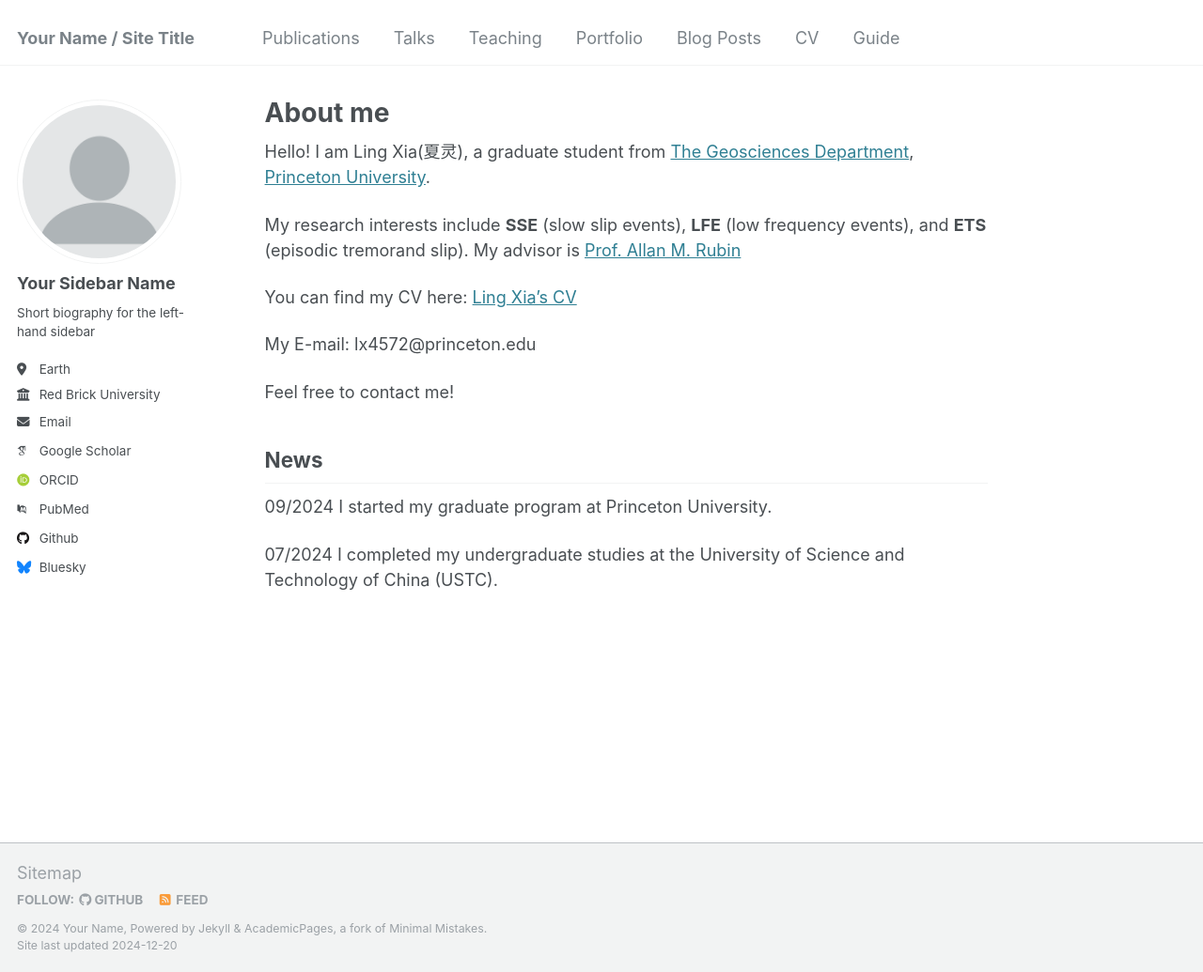
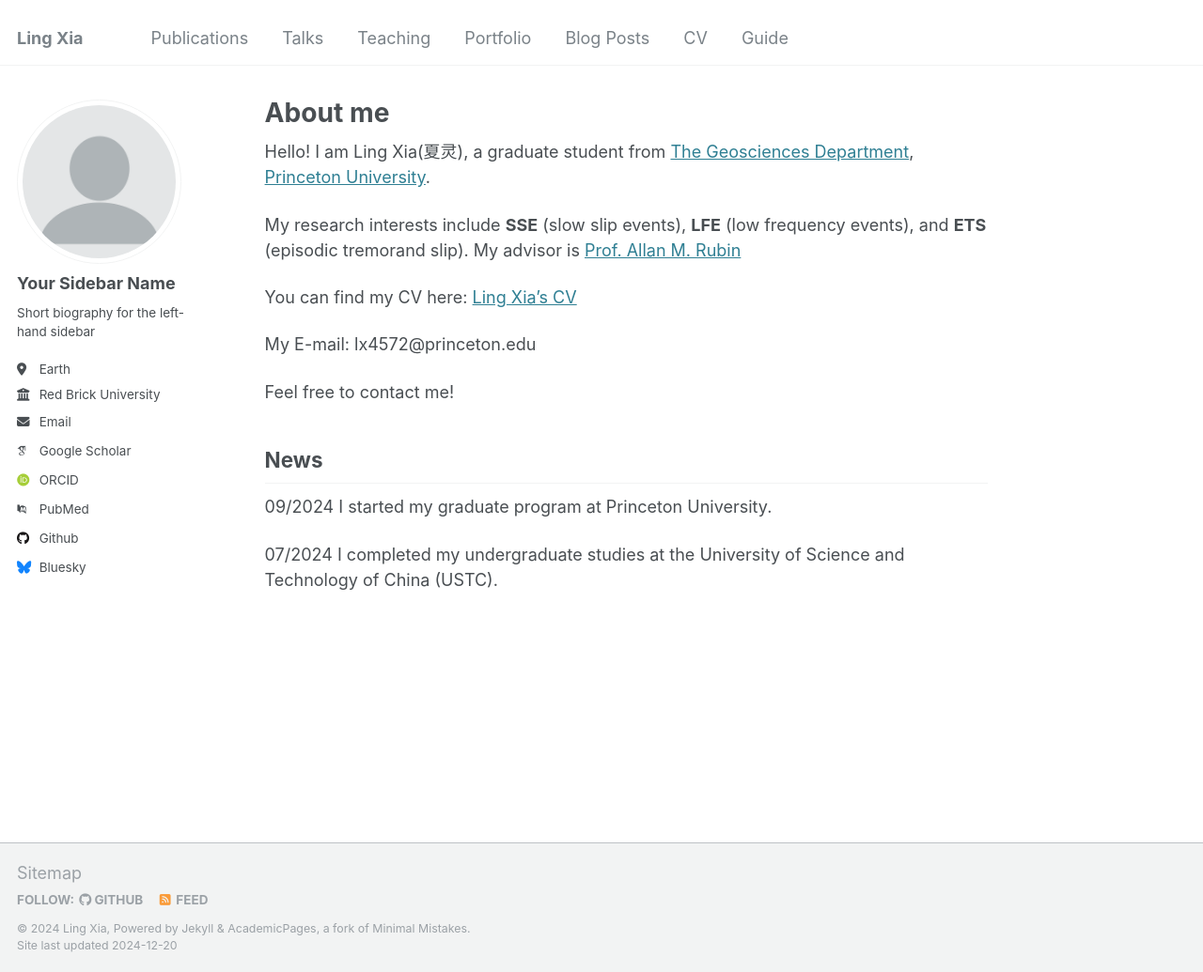
Before and after one commit to xialing2003/xialing2003.github.io, a Jekyll site: the page built from _pages/about.md, in a window 1280 px wide and 1035 px high. Shown: the whole window at 94% size. Built offline with Jekyll 4.4.1, drawn with Linux system fonts in a browser that asks for light colours; some web fonts are replaced.

Commit message:
Update _config.yml

```diff
--- a/_config.yml
+++ b/_config.yml
@@ -8,11 +8,11 @@
 
 # Basic Site Settings
 locale                   : "en-US"
-title                    : "Your Name / Site Title"
+title                    : "Ling Xia"
 title_separator          : "-"
-name                     : &name "Your Name"
+name                     : &name "Ling Xia"
 description              : &description "personal description"
-url                      : https://academicpages.github.io # the base hostname & protocol for your site e.g. "https://[your GitHub username].github.io"
+url                      : https://xialing2003.github.io
 baseurl                  : "" # the subpath of your site, e.g. "/blog"
 repository               : "academicpages/academicpages.github.io"
 
```
